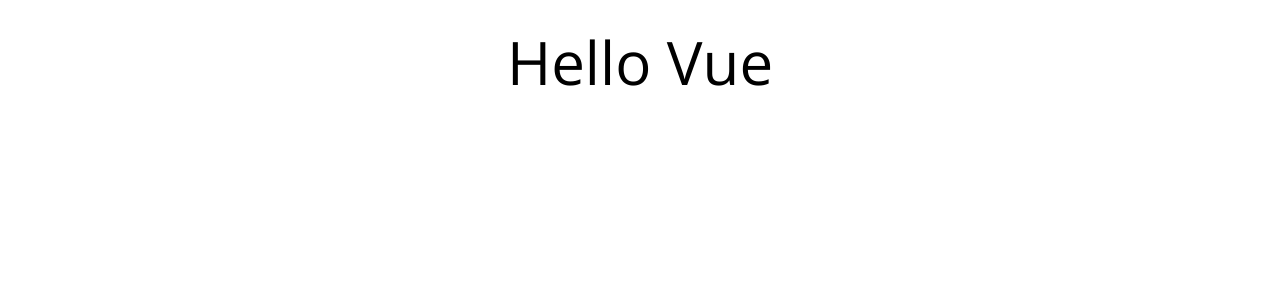
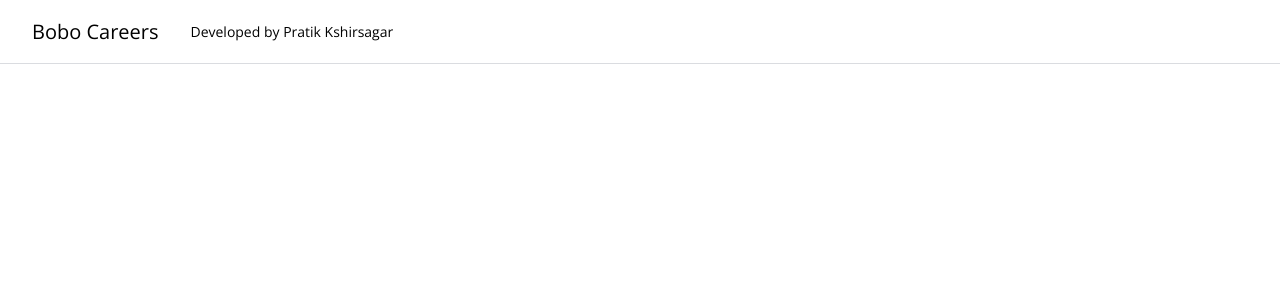
Before and after one commit to Pratikkshirsagar/job-search, a Vue app: page / in a window 1280 px wide. Shown: the top 300 px of the page. Built offline with nearby package versions, Linux system fonts and the light colour scheme.

Commit message:
main nav component added

```diff
--- a/package.json
+++ b/package.json
@@ -6,7 +6,7 @@
     "dev": "vite",
     "build": "vite build",
     "preview": "vite preview",
-    "test:unit": "vitest --environment jsdom --root src/",
+    "test:unit": "vitest --environment jsdom --coverage",
     "lint": "eslint . --ext .vue,.js,.jsx,.cjs,.mjs --fix --ignore-path .gitignore"
   },
   "dependencies": {
@@ -15,10 +15,12 @@
   "devDependencies": {
     "@rushstack/eslint-patch": "^1.1.4",
     "@vitejs/plugin-vue": "^4.0.0",
+    "@vitest/coverage-c8": "^0.28.5",
     "@vue/eslint-config-prettier": "^7.0.0",
     "@vue/test-utils": "^2.2.6",
     "autoprefixer": "^10.4.13",
     "eslint": "^8.22.0",
+    "eslint-plugin-vitest-globals": "^1.3.1",
     "eslint-plugin-vue": "^9.3.0",
     "jsdom": "^20.0.3",
     "postcss": "^8.4.21",
--- a/src/App.vue
+++ b/src/App.vue
@@ -1,3 +1,14 @@
 <template>
-  <h1 class="mt-8 text-center text-6xl">Hello Vue</h1>
+  <main-nav />
 </template>
+
+<script>
+import MainNav from '@/components/MainNav.vue';
+
+export default {
+  name: 'App',
+  components: {
+    MainNav,
+  },
+};
+</script>
--- /dev/null
+++ b/src/components/MainNav.vue
@@ -0,0 +1,29 @@
+<template>
+  <header class="w-full text-sm">
+    <div class="fixed top-0 left-0 h-16 w-full bg-white">
+      <div
+        class="mx-auto flex h-full flex-nowrap border-b border-solid border-brand-grey-1 px-8"
+      >
+        <a href="/" class="flex h-full items-center text-xl">{{ company }}</a>
+        <h2 class="ml-8 flex h-full items-center">
+          Developed by {{ auther.firstName }} {{ auther.lastName }}
+        </h2>
+      </div>
+    </div>
+  </header>
+</template>
+
+<script>
+export default {
+  name: 'MainNav',
+  data() {
+    return {
+      company: 'Bobo Careers',
+      auther: {
+        firstName: 'Pratik',
+        lastName: 'Kshirsagar',
+      },
+    };
+  },
+};
+</script>
--- a/tailwind.config.js
+++ b/tailwind.config.js
@@ -8,6 +8,11 @@ module.exports = {
       fontFamily: {
         sans: ['Open Sans', ...defaultTheme.fontFamily.sans],
       },
+      colors: {
+        'brand-grey-1': '#dadce0',
+        'brand-blue-1': '#1967d2',
+        'brand-green-1': '#137333',
+      },
     },
   },
   plugins: [],
--- a/vite.config.js
+++ b/vite.config.js
@@ -1,14 +1,17 @@
-import { fileURLToPath, URL } from 'node:url'
+import { fileURLToPath, URL } from 'node:url';
 
-import { defineConfig } from 'vite'
-import vue from '@vitejs/plugin-vue'
+import { defineConfig } from 'vite';
+import vue from '@vitejs/plugin-vue';
 
 // https://vitejs.dev/config/
 export default defineConfig({
   plugins: [vue()],
   resolve: {
     alias: {
-      '@': fileURLToPath(new URL('./src', import.meta.url))
-    }
-  }
-})
+      '@': fileURLToPath(new URL('./src', import.meta.url)),
+    },
+  },
+  test: {
+    globals: true,
+  },
+});
```
Also changed, not shown: .eslintrc.cjs, src/playground.js (added), 1 other file (tests, documents, lock files or other folders).
